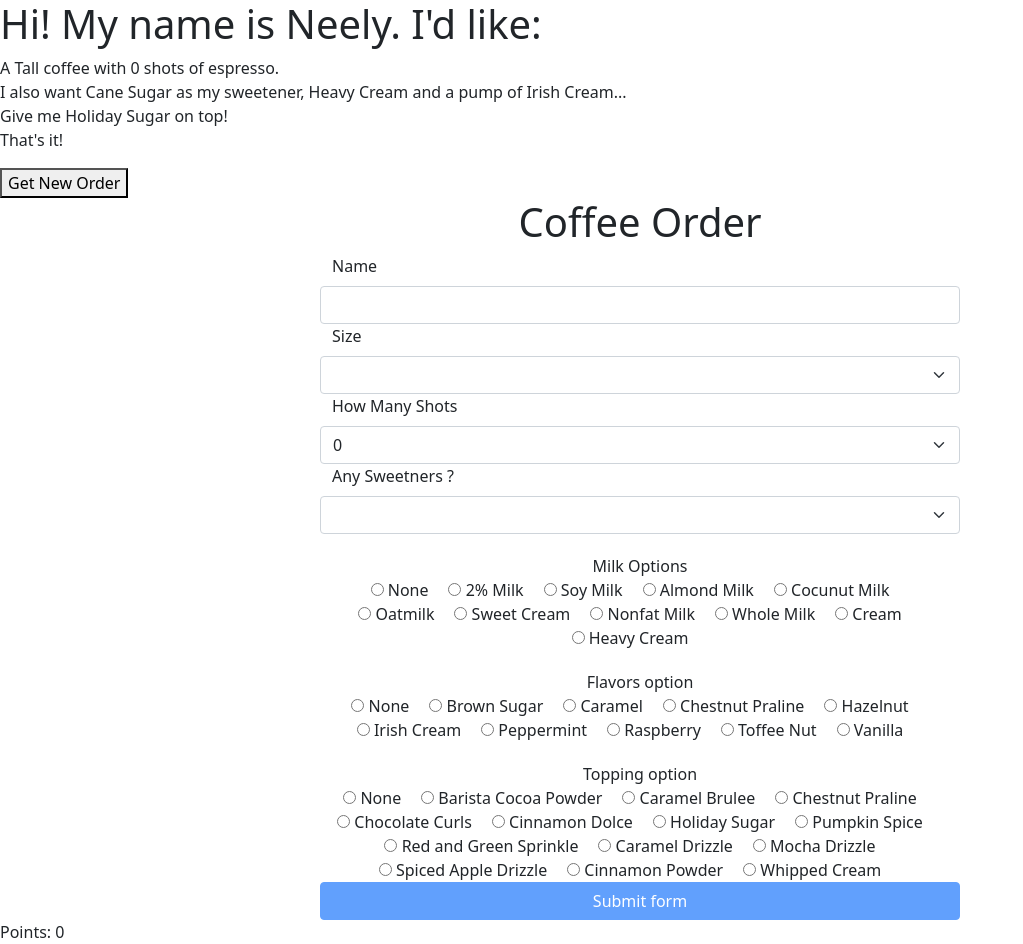
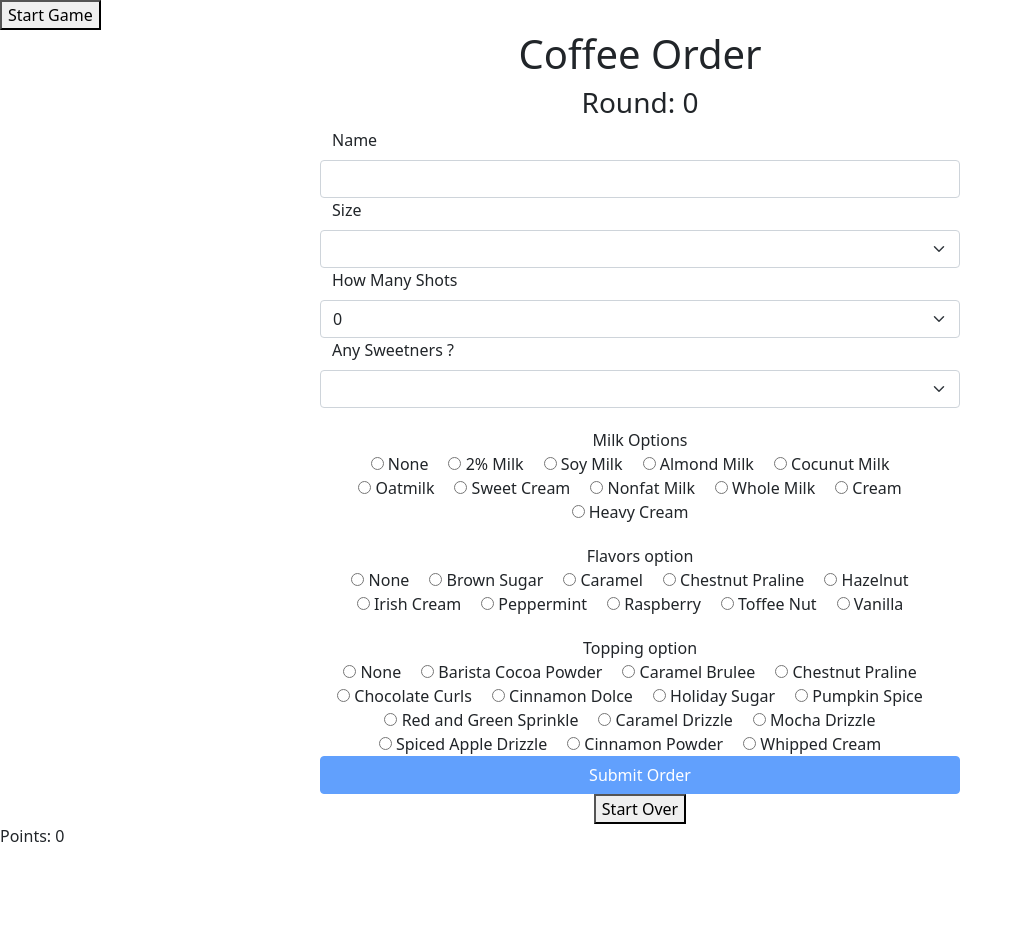
Before and after one commit to tmayphillips/abe-lincoln-coffee, an Angular app in the folder AbeLincolnProject/: page / in a window 1280 px wide. Shown: the whole page, without its empty margins (0-1023 px from the left). After the commit the page ends 848 px from the top, so only its background shows below. Built offline with nearby package versions, Linux system fonts and the light colour scheme.

Commit message:
getting close

```diff
--- a/AbeLincolnProject/src/app/coffee/coffee.component.html
+++ b/AbeLincolnProject/src/app/coffee/coffee.component.html
@@ -1,4 +1,4 @@
-<div class="customer-order" *ngIf="orderVisible">
+<div class="customer-order" *ngIf="orderVisible && roundCounter > 0">
     <h1>Hi! My name is {{customerOrder.name}}. I'd like:</h1>
     <p>
         A {{customerOrder.sizes}} coffee with {{customerOrder.shotCount}} shot<span *ngIf="customerOrder.shotCount != 1">s</span> of espresso. <br>
@@ -9,12 +9,13 @@
         That's it!
     </p>
 </div>
-<button (click)="getRandomCoffee(); showOrder();">Get New Order</button>
+<button *ngIf='roundCounter === 0' (click)="getRandomCoffee(); showOrder();">Start Game</button>
 
         <h1 class="text-center"> Coffee Order</h1>
+        <h3 class="text-center">Round: {{roundCounter}}</h3>
         <div class="container">
             <!-- reminder need onSubmit value  -->
-            <form class="row coffeeForm" #coffeeForm="ngForm" (ngSubmit)="onSubmit(coffeeForm.valid)">
+            <form class="row coffeeForm" #coffeeForm="ngForm" (ngSubmit)="onSubmit(coffeeForm.valid); coffeeForm.reset(); createdOrder.milkType= ''; createdOrder.flavor=''; createdOrder.topping='' ">
                 <!-- Name form  -->
                 <label for="name" class="form-label">Name</label>
                 <input type="text" name="name" class="form-control" id="name" value="" [(ngModel)]="createdOrder.name" require>
@@ -41,7 +42,7 @@
                 <div class="milk" style='text-align: center; padding-top: 20px;'> Milk Options
                     <div class="options">
                         <label *ngFor="let milk of milkTypes" style="padding-right: 20px;">
-                            <input type="radio" name="milk" (click)="createdOrder.milkType = milk"
+                            <input type="radio" name="milk" [value]='milkTypes[0]' (click)="createdOrder.milkType = milk"
                                 [checked]="milk === createdOrder.milkType">
                             {{milk}}
                         </label>
@@ -69,8 +70,11 @@
                     </div>
                 </div>
                 <!-- Submit Button -->
-                <button class="btn btn-primary" type="submit" [disabled]="coffeeForm.invalid">Submit form</button>
+                <button class="btn btn-primary" type="submit" [disabled]="coffeeForm.invalid">Submit Order</button>
             </form>
+            <div class='btn-container'>
+                <button (click)='onClear()'>Start Over</button>
+            </div>
         </div>
 
         <!-- <button (click)="compareOrders()">Click me!</button> -->
--- a/AbeLincolnProject/src/app/coffee/coffee.component.ts
+++ b/AbeLincolnProject/src/app/coffee/coffee.component.ts
@@ -1,4 +1,3 @@
-import { ThisReceiver } from '@angular/compiler';
 import { Component, OnInit } from '@angular/core';
 import { Order } from './Order';
 
@@ -21,13 +20,13 @@ export class CoffeeComponent implements OnInit {
   flavors:string[] = ['None', 'Brown Sugar', 'Caramel', 'Chestnut Praline', 'Hazelnut', 'Irish Cream', 'Peppermint', 'Raspberry', 'Toffee Nut', 'Vanilla']
   toppings:string[] = ['None', 'Barista Cocoa Powder', 'Caramel Brulee', 'Chestnut Praline', 'Chocolate Curls', 'Cinnamon Dolce', 'Holiday Sugar', 'Pumpkin Spice', 'Red and Green Sprinkle', 'Caramel Drizzle', 'Mocha Drizzle', 'Spiced Apple Drizzle', 'Cinnamon Powder', 'Whipped Cream']
   highScore:number = 0;
+  roundCounter:number = 0;
+  rounds:number = 5;
 
   order:Order = new Order('','',0,'','','','')
   constructor() { }
 
   ngOnInit(): void {
-    this.getRandomCoffee()
-    this.hideOrder();
   }
 
   getRandomCoffee() {
@@ -39,6 +38,7 @@ export class CoffeeComponent implements OnInit {
     this.customerOrder.flavor = this.flavors[this.getRandomInt(this.flavors.length)]
     this.customerOrder.topping = this.toppings[this.getRandomInt(this.toppings.length)]
     console.log(this.customerOrder)
+    this.roundCounter++
   }
 
   getRandomInt(max:number):number {
@@ -46,6 +46,8 @@ export class CoffeeComponent implements OnInit {
   }
 
   compareOrders(){
+    console.log(this.createdOrder)
+    console.log(this.customerOrder)
     if(JSON.stringify(this.createdOrder) === JSON.stringify(this.customerOrder))
       this.points +=  7;
     else{
@@ -55,7 +57,7 @@ export class CoffeeComponent implements OnInit {
       //The count of 'true' variables (matches) will be added up, divided by 2 and rounded down (with Math.floor)
       //That will determine the number of points that is added to the point total
       let matchCount = 0;
-      let nameComp:boolean = this.customerOrder.name === this.createdOrder.name;
+      let nameComp:boolean = this.customerOrder.name.toLowerCase() === this.createdOrder.name.toLowerCase();
       let sizeComp:boolean = this.customerOrder.sizes === this.createdOrder.sizes;
       let shotComp:boolean = this.customerOrder.shotCount === this.createdOrder.shotCount;
       let sugarComp:boolean = this.customerOrder.sweetener === this.createdOrder.sweetener;
@@ -77,8 +79,19 @@ export class CoffeeComponent implements OnInit {
   }
 
   onSubmit(isValid:boolean|null){
-    // console.log(this.createdOrder)
+    console.log(this.createdOrder)
     this.compareOrders();
+
+    if (this.roundCounter < this.rounds) {
+      this.getRandomCoffee();
+      this.showOrder();
+    } else {
+      this.showHighScore()
+    }
+  }
+
+  showHighScore() {
+
   }
 
   hideOrder(){
@@ -91,11 +104,16 @@ export class CoffeeComponent implements OnInit {
   }
 
   showOrder(){
-    this.orderVisible = true;
-    this.hideOrder();
+    if (this.roundCounter < this.rounds) {
+      this.orderVisible = true;
+      this.hideOrder();
+    }
   }
 
   onClear() {
-    this.order = new Order('','',0,'','','','')
+    this.roundCounter = 0;
+    this.points = 0;
+    this.getRandomCoffee();
+    this.showOrder()
   }
 }
```
